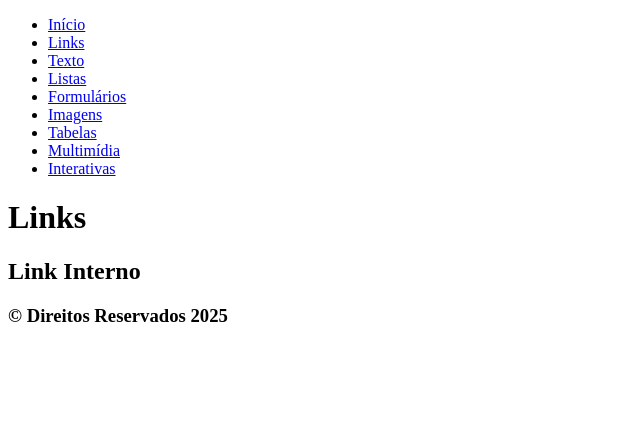
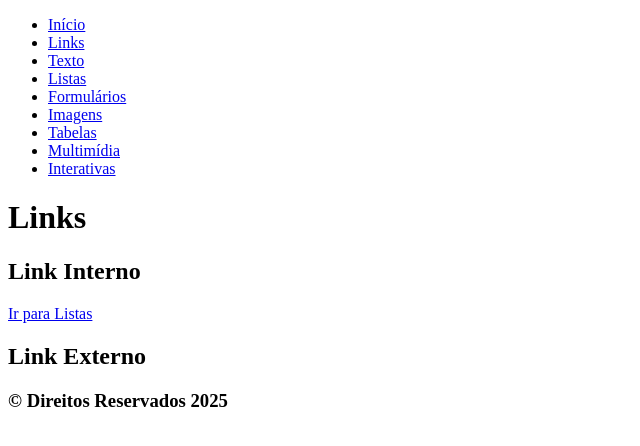
Before and after one commit to mrsselfdestruct/curso-html-cain, a plain HTML site: page 08-09-2025/pages/links.html in a window 1280 px wide. Shown: the whole page, without its empty margins (0-640 px from the left). Drawn offline with Linux system fonts and the light colour scheme.

Commit message:
Update links.html

```diff
--- a/08-09-2025/pages/links.html
+++ b/08-09-2025/pages/links.html
@@ -33,8 +33,13 @@
 
     <section>
         <h2>Link Interno</h2>
+        <a href="./listas.html">Ir para Listas</a>
     </section>
 
+    <section>
+        <h2>Link Externo</h2>
+        <a href="https://dwsprl.straw.page/"></a>
+    </section>
     </main>
     <!-- fim do main -->
 
```
